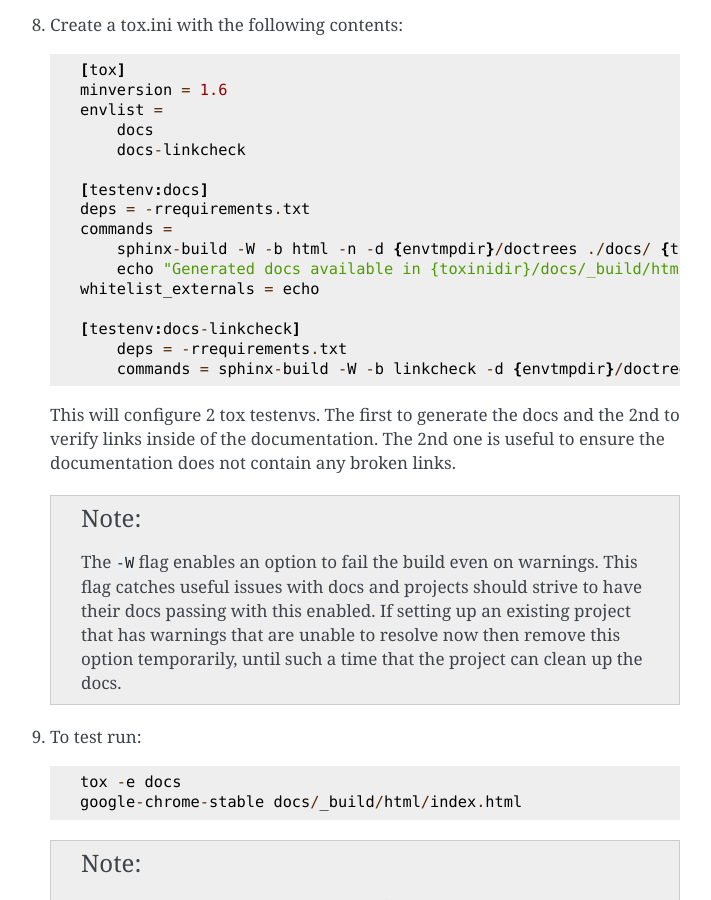
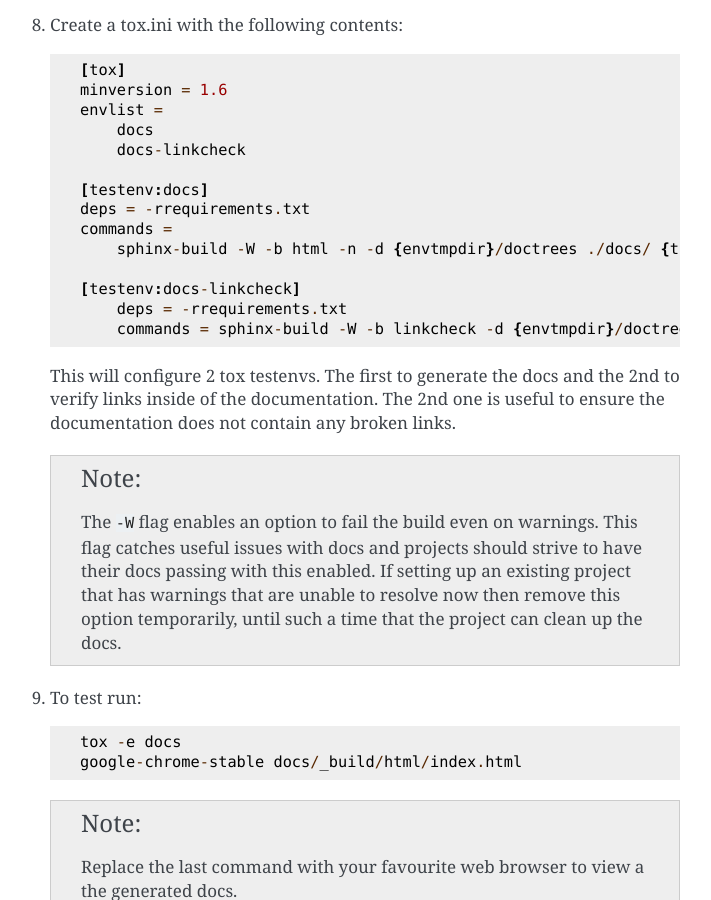
Before and after one commit to lfit/releng-docs-conf, a Sphinx documentation site: the page built from docs/install.rst, in a window 1280 px wide and 900 px high, scrolled down 1624 px. Shown: the whole window, without its empty margins (400-1111 px from the left). Built offline with Sphinx 7.4.7, drawn with Linux system fonts in a browser that asks for light colours; pages that are not in the unit, such as notebooks, are missing from menus.

Commit message:
Remove echo of docs path
Since Sphinx 1.7.x Sphinx actually prints the path itself now
so we no longer need this explicit statement.

Change-Id: If2947ac6921fdefb3e51f1910a8f6819ffcf0d52
Signed-off-by: Thanh Ha <thanh.ha@linuxfoundation.org>

```diff
--- a/docs/install.rst
+++ b/docs/install.rst
@@ -86,8 +86,6 @@ Follow these steps to install lfdocs-conf:
      deps = -rrequirements.txt
      commands =
          sphinx-build -W -b html -n -d {envtmpdir}/doctrees ./docs/ {toxinidir}/docs/_build/html
-         echo "Generated docs available in {toxinidir}/docs/_build/html"
-     whitelist_externals = echo
 
      [testenv:docs-linkcheck]
          deps = -rrequirements.txt
```
